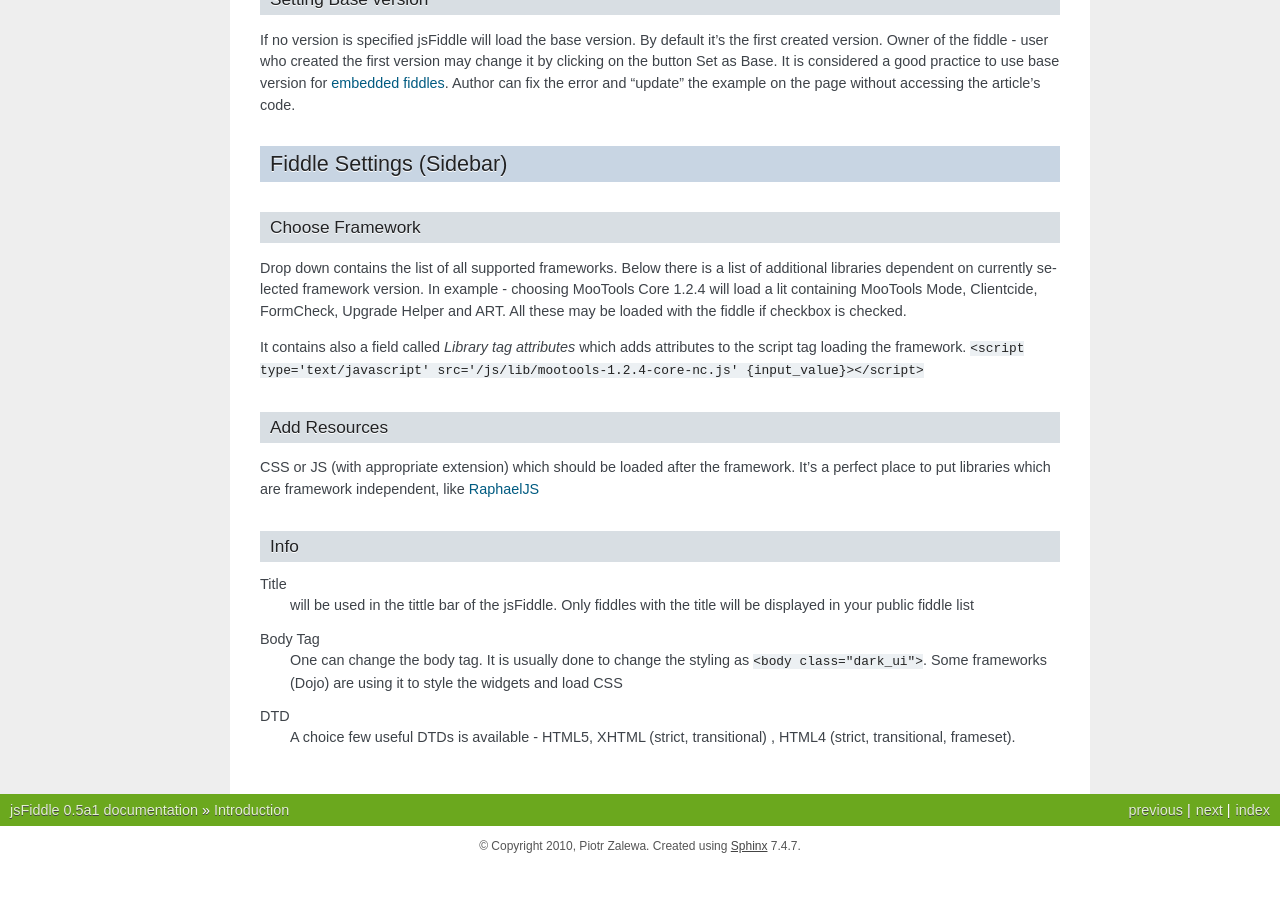
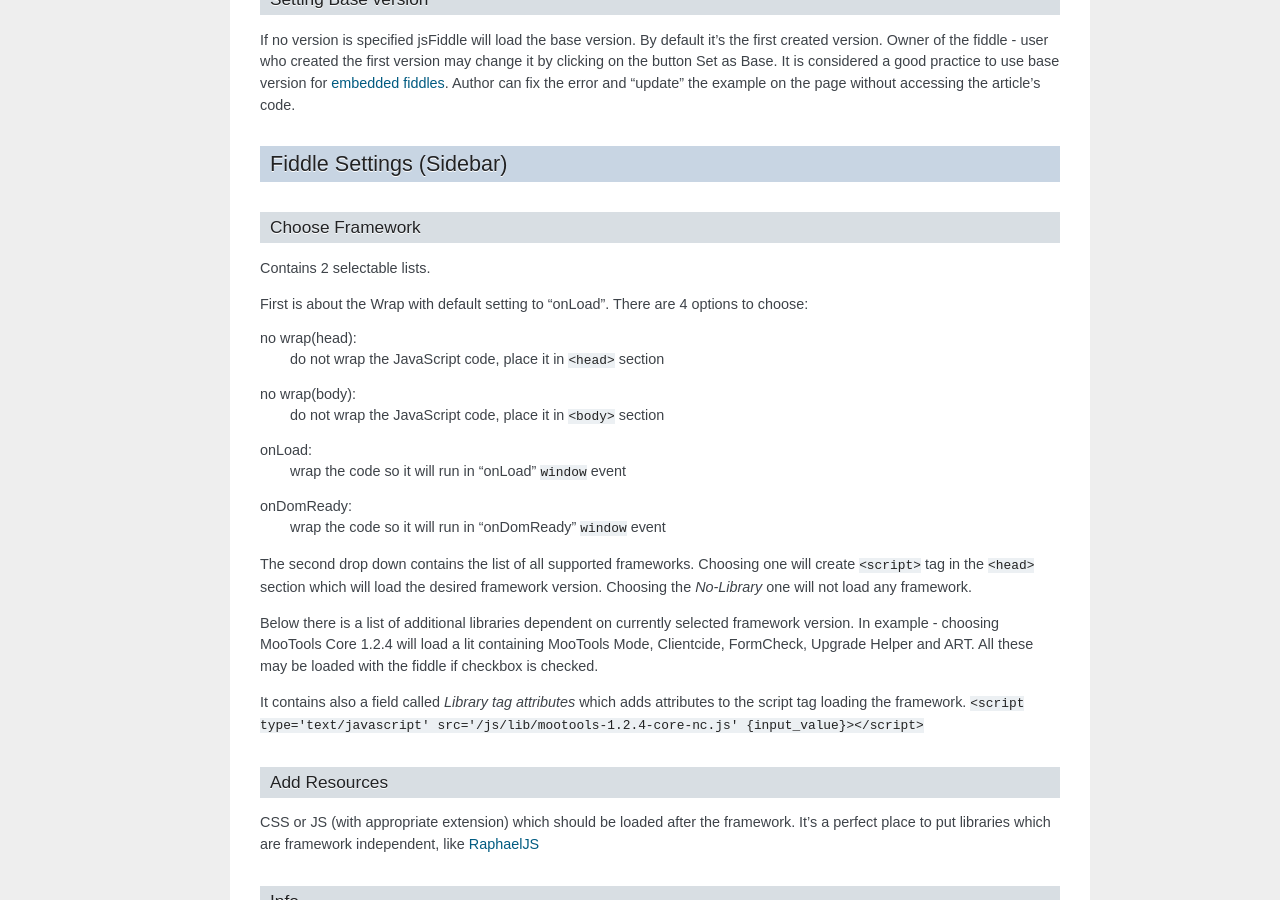
Before and after one commit to jsfiddle/jsfiddle-users, a Sphinx documentation site: the page built from docs/basic/introduction.rst, in a window 1280 px wide and 900 px high, scrolled down 1697 px. Built offline with Sphinx 7.4.7, drawn with Linux system fonts in a browser that asks for light colours; pages that are not in the unit, such as notebooks, are missing from menus; before the commit the page ends 2563 px from its top, so only the background shows below that; some of the changed text lies outside the part shown.

Commit message:
Info about wraps added

```diff
--- a/docs/basic/introduction.rst
+++ b/docs/basic/introduction.rst
@@ -26,7 +26,7 @@
 .. note::
    If there is a need to edit the header one can use a *"CSS panel hack"*::
 
-      /* some standard CSS */
+      /* some standard CSS \*/
       </style>
       <!-- access to the HEAD element -->
       <style>
@@ -40,9 +40,11 @@
 Getting Result
 ==============
 
+.. _result-without-save:
+
 Result panel
 ------------
-.. _result-without-save:
+
 This panel is read only - it contains an iframe with the result of running the fiddle. One can show the result without
 saving the fiddle - it is enough to click on :menuselection:`Run` or
 hit ``ctrl`` + ``Enter`` key combination
@@ -98,7 +100,27 @@
 
 Choose Framework
 ----------------
-Drop down contains the list of all supported frameworks. Below there is a list of additional libraries dependent on
+Contains 2 selectable lists.
+
+First is about the Wrap with default setting to "onLoad". There are 4 options to choose:
+
+no wrap(head):
+   do not wrap the JavaScript code, place it in ``<head>`` section
+
+no wrap(body):
+   do not wrap the JavaScript code, place it in ``<body>`` section
+
+onLoad:
+   wrap the code so it will run in "onLoad" ``window`` event
+
+onDomReady:
+   wrap the code so it will run in "onDomReady" ``window`` event
+
+The second drop down contains the list of all supported frameworks. Choosing one will create ``<script>`` tag in
+the ``<head>`` section which will load the desired framework version. Choosing the *No-Library* one will
+not load any framework.
+
+Below there is a list of additional libraries dependent on
 currently selected framework version. In example - choosing MooTools Core 1.2.4 will load a lit containing MooTools Mode,
 Clientcide, FormCheck, Upgrade Helper and ART. All these may be loaded with the fiddle if checkbox is checked.
 
```
